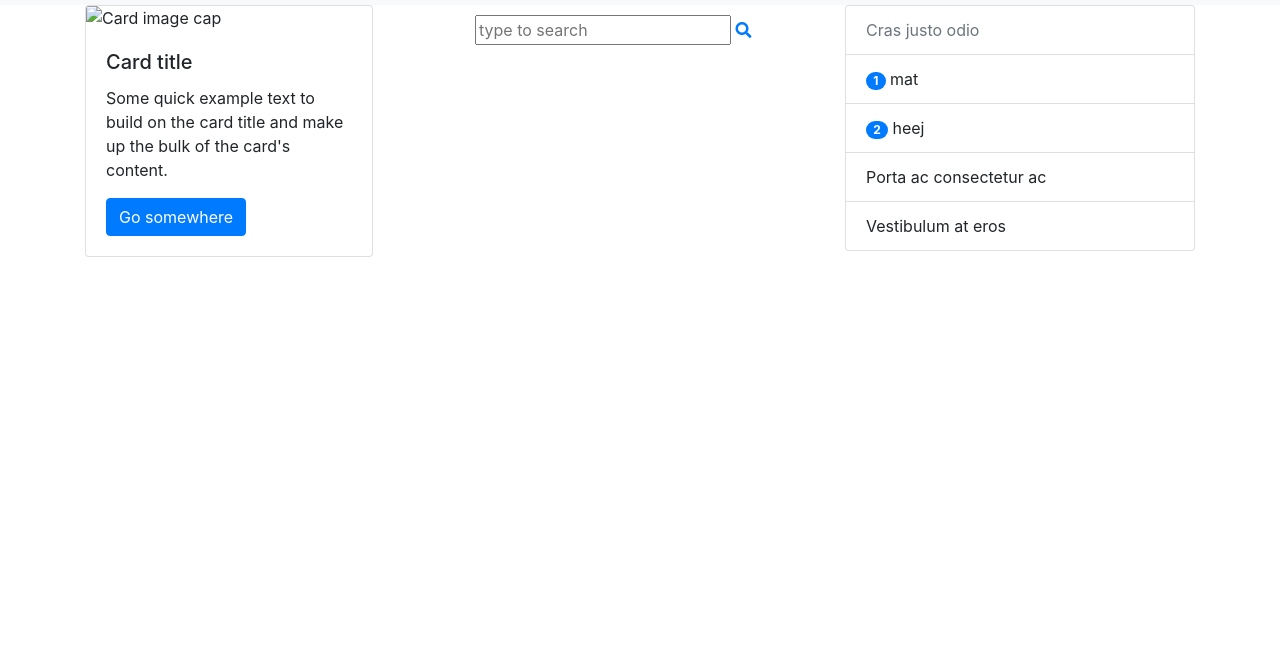
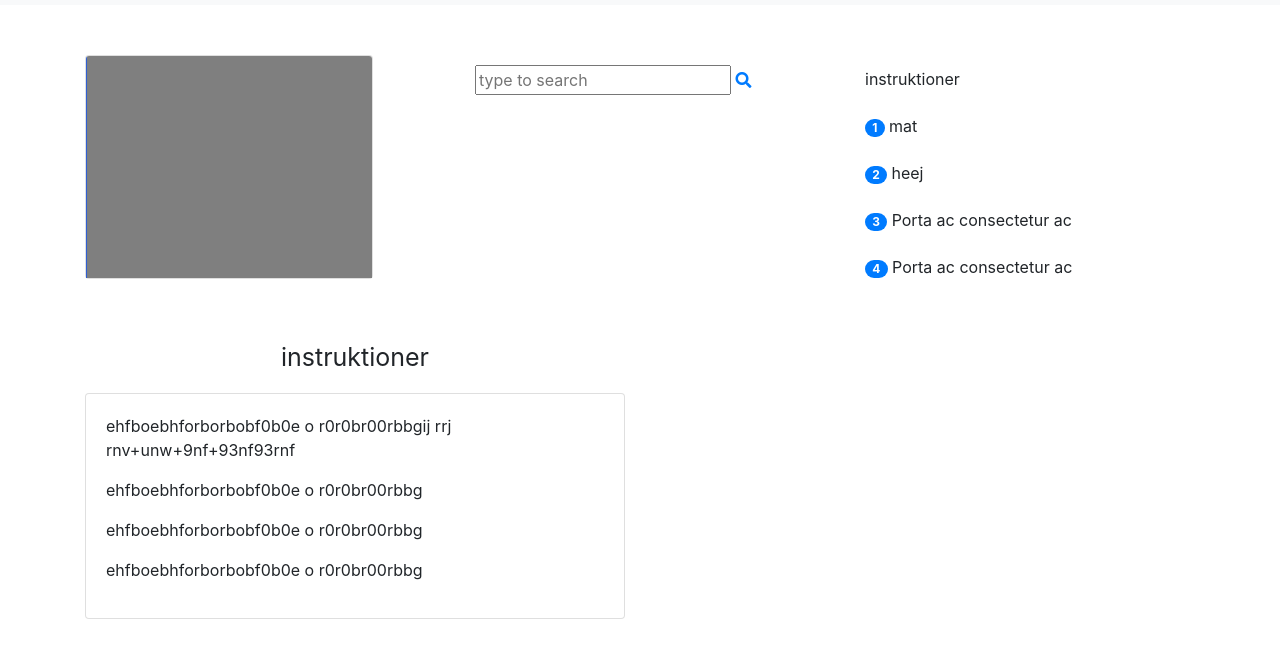
Before and after one commit to Mattans94/WCAG, a website with bundled scripts: page public/recepten.html in a window 1280 px wide. Shown: the part 51-706 px from the top of the page. Built offline with nearby package versions, Linux system fonts and the light colour scheme.

Commit message:
some changes

```diff
--- a/public/css/style.css
+++ b/public/css/style.css
@@ -86,3 +86,10 @@ body {
   border-radius: 40px;
   padding: 10px;
 }
+
+.card-text {
+  text-align: center;
+  width: 100%;
+  font-size: 25px;
+
+}
--- a/public/recepten.html
+++ b/public/recepten.html
@@ -43,20 +43,15 @@
     </nav>
   </header>
   <main>
-        <div class="container">
+        <div class="container" style="margin-top: 50px;">
                 <div class="row">
-                  <div class="col-sm-4">
+                  <div class="col-4">
                         <div class="card" style="width: 18rem;">
-                                <img class="card-img-top" src="..." alt="Card image cap">
-                                <div class="card-body">
-                                  <h5 class="card-title">Card title</h5>
-                                  <p class="card-text">Some quick example text to build on the card title and make up the bulk of the card's content.</p>
-                                  <a href="#" class="btn btn-primary">Go somewhere</a>
-                                </div>
+                                <img class="card-img-top" src="/imgs/grey.jpeg" alt="Card image cap">
                               </div>
                   </div>
 
-                  <div class="col-sm-4">
+                  <div class="col-4">
                         <div class="search-box">
                         <input class="search" type="text" name="" placeholder="type to search">
                         <a class="search-btn" href="#">
@@ -65,19 +60,36 @@
                       </div>
                   </div>
 
-                  <div class="col-sm-4">
+                  <div class="col-4">
                         <ul class="list-group">
-                                <li class="list-group-item disabled">Cras justo odio</li>
-                                <li class="list-group-item">
+                                <li class="list-group-item border-0">instruktioner </li>
+                                <li class="list-group-item border-0">
                                     <span class="badge badge-primary badge-pill">1</span>  mat
                                 </li>
-                                <li class="list-group-item">
+                                <li class="list-group-item border-0">
                                         <span class="badge badge-primary badge-pill">2</span> heej
                                 </li>
-                                <li class="list-group-item">Porta ac consectetur ac</li>
-                                <li class="list-group-item">Vestibulum at eros</li>
+                                <li class="list-group-item border-0">
+                                    <span class="badge badge-primary badge-pill">3</span> Porta ac consectetur ac</li>
+                                <li class="list-group-item border-0">
+                                    <span class="badge badge-primary badge-pill">4</span> Porta ac consectetur ac</li>
                               </ul>
                   </div>
+                </div>
+
+                <div class="row">
+                  <div class="col-6 mt-5">
+                    <p class="card-text"> instruktioner</p>
+                    <div class="card w-40">
+                        <div class="card-body">
+                          <p>ehfboebhforborbobf0b0e o r0r0br00rbbgij rrj rnv+unw+9nf+93nf93rnf</p>
+                          <p>ehfboebhforborbobf0b0e o r0r0br00rbbg</p>
+                          <p>ehfboebhforborbobf0b0e o r0r0br00rbbg</p>
+                          <p>ehfboebhforborbobf0b0e o r0r0br00rbbg</p>
+
+                        </div>
+                      </div>
+                      </div>
                 </div>
               </div>
 
```
Also changed, not shown: public/imgs/grey.jpeg (added).
